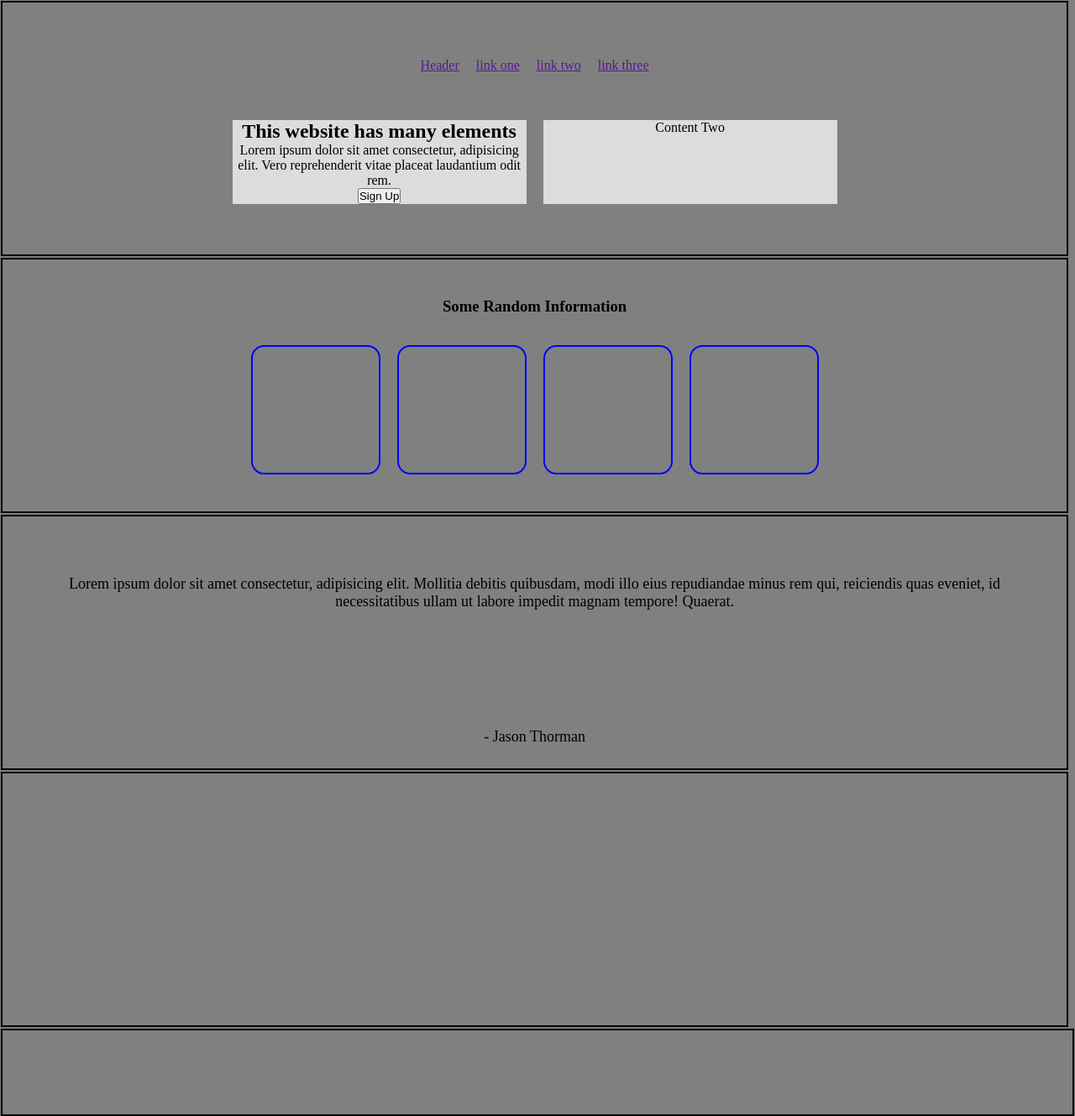
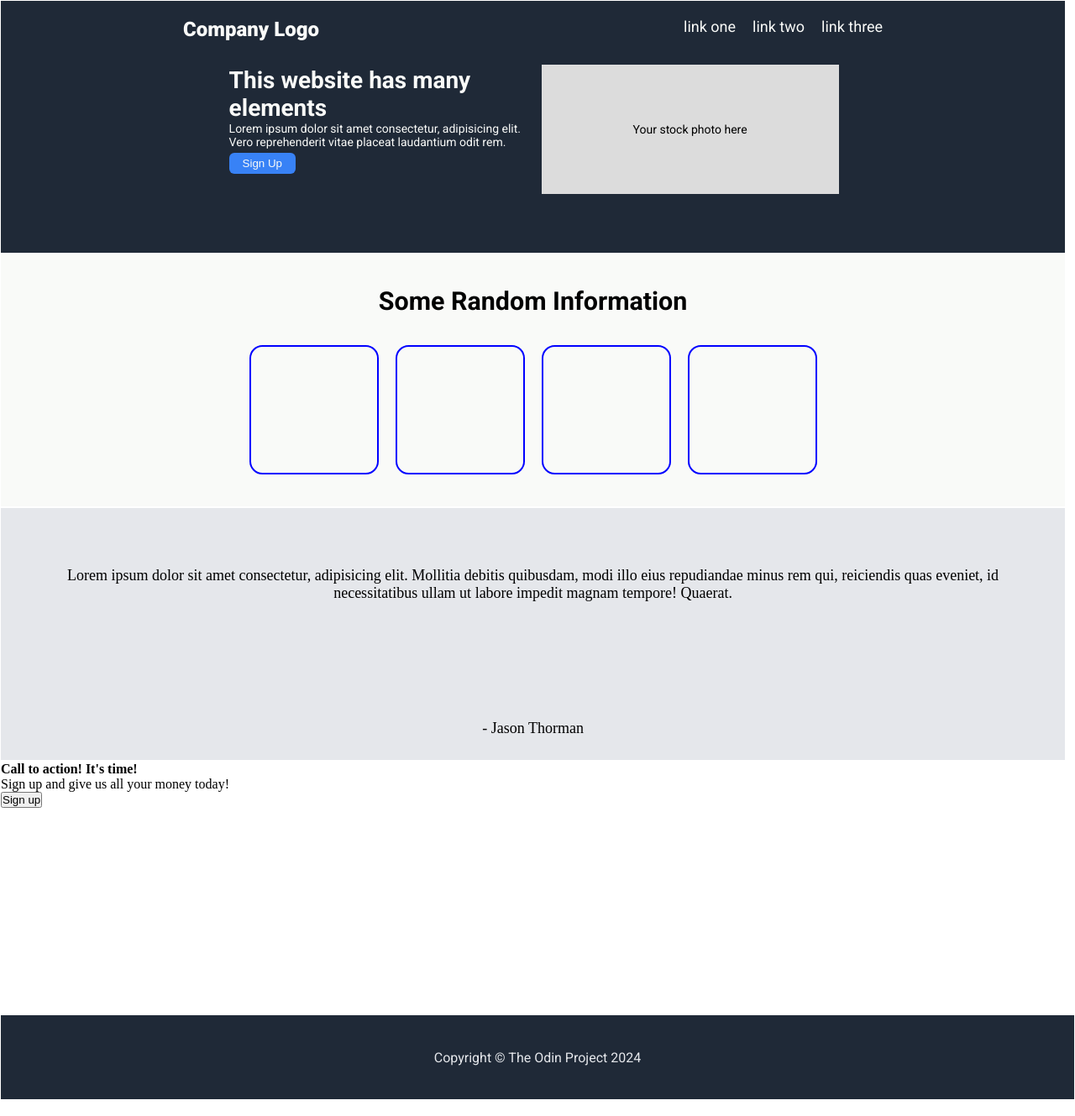
Before and after one commit to M-Exley/html-page, a plain HTML site: page index.html in a window 1280 px wide. Shown: the whole page at 84% size. Drawn offline with Linux system fonts and the light colour scheme.

Commit message:
main design finished

```diff
--- a/index.html
+++ b/index.html
@@ -5,12 +5,15 @@
     <meta name="viewport" content="width=device-width, initial-scale=1.0">
     <title>Landing Page</title>
     <link rel="stylesheet" href="style.css">
+    <!-- <link rel="stylesheet" href="//https://fonts.googleapis.com/css2?family=Roboto:ital,wght@0,100;0,300;0,400;0,500;0,700;0,900;1,100;1,300;1,400;1,500;1,700;1,900&display=swap" /> -->
 </head>
 <body>
     <div class="header">
        <div class="head">
-           <ul>
-            <li><a href="">Header</a></li>
+           <div class="logo">
+               <li><a href="">Company Logo</a></li>
+            </div>
+            <ul>
             <li><a href="">link one</a></li>
             <li><a href="">link two</a></li>
             <li><a href="">link three</a></li>
@@ -18,11 +21,11 @@
        </div>
        <div class="head-content">
         <div class="head-cont1">
-            <h2 >This website has many elements</h2>
+            <h2 style="font-size: 28px;">This website has many elements</h2>
             <p>Lorem ipsum dolor sit amet consectetur, adipisicing elit. Vero reprehenderit vitae placeat laudantium odit rem.</p>
-            <button>Sign Up</button>
+            <button id="btn-sign">Sign Up</button>
         </div>
-        <div class="head-cont2">Content Two</div>
+        <div class="head-cont2">Your stock photo here</div>
        </div>
     </div>
     <div class="content">
@@ -38,7 +41,15 @@
         <p>Lorem ipsum dolor sit amet consectetur, adipisicing elit. Mollitia debitis quibusdam, modi illo eius repudiandae minus rem qui, reiciendis quas eveniet, id necessitatibus ullam ut labore impedit magnam tempore! Quaerat.</p>
         <p class="review">- Jason Thorman</p>
     </div>
-    <div class="sign-up"></div>
-    <div class="footer"></div>
+    <div class="sign-up">
+        <div class="register">
+            <h4>Call to action! It's time!</h4>
+            <p>Sign up and give us all your money today!</p>
+            <button>Sign up</button>
+        </div>
+    </div>
+    <div class="footer">
+        <p>Copyright © The Odin Project 2024</p>
+    </div>
 </body>
 </html>
--- a/style.css
+++ b/style.css
@@ -1,3 +1,5 @@
+@import url('https://fonts.googleapis.com/css2?family=Roboto:ital,wght@0,100;0,300;0,400;0,500;0,700;0,900;1,100;1,300;1,400;1,500;1,700;1,900&display=swap');
+
 *{
     margin: 0;
     padding: 0;
@@ -6,19 +8,20 @@ body {
     display: flex;
     flex: 1;
     flex-direction: column;
-    background-color: gray;
+
 }
 
 body > div:not(.footer) {
     width: 99%;
     height: 300px;
     margin: 1px;
-    border: solid black 2px;
+
 }
 
 .header {
     display: flex;
     flex-direction: column;
+    background-color: #1F2937;
 
 }
 
@@ -26,37 +29,72 @@ body > div:not(.footer) {
     width: 100%;
     display: flex;
     flex-grow: 1;
+    justify-content: space-around;
+
+}
+
+.logo {
+    color: #F9FAF8;
+    list-style-type: none;
+    font-size: 24px;
+    font-weight: 900;
+    margin-top: 20px;
+}
+.head-content {
+    display: flex;
+    gap: 20px;
+    width: 100%;
+    /* height: 50%; */
+    justify-content: center;
+    align-items: center;
+    text-align: center;
+    list-style-type: none;
+}
+
+.head-cont1,
+.head-cont2 {
+    font-family: Roboto, sans-serif;
+    font-size: 14px;
+    height: 150px;
+    padding: 2px;
+    width: 350px;
+    margin-bottom: 70px;
+}
+
+.head-cont1 {
+    text-align: left;
+    color: #F9FAF8;
+}
+
+#btn-sign {
+    background-color: #3882F6;
+    padding: 5px 16px;
+    margin-top: 5px;
+    border-radius: 6px;
+    color: #F9FAF8;
+    border: 0px;;
+}
+
+.head-cont2 {
+    background-color: gainsboro;
+    display: flex;
     justify-content: center;
     align-items: center;
 }
 
-.head-content {
+ul {
+    font-size: 18px;
     display: flex;
-    gap: 20px;
-    width: 100%;
-    height: 50%;
-    justify-content: center;
-    align-items: center;
-    text-align: center;
-}
-
-.head-cont1,
-.head-cont2 {
-    height: 100px;
-    width: 350px;
-    background-color: gainsboro;
-    margin-bottom: 70px;
-}
-
-
-ul {
-    display: flex;
+    padding-top: 20px;;
     gap: 20px;
     list-style: none;
 }
 
 
 .content {
+    font-size: 26px;
+    background-color: #F9FAF8;
+    font-family: Roboto, sans-serif;
     display:flex;
     flex-direction: column;
     justify-content: center;
@@ -78,6 +116,9 @@ ul {
     border: 2px solid blue;
 }
 
+.quotes {
+    background-color: #E5E7EB;
+}
 .quotes p {
     text-align: center;
     padding: 70px;
@@ -85,7 +126,19 @@ ul {
 }
 
 .footer {
+    display: flex;
+    text-align: center;
+    justify-content: center;
+    align-items: center;
     height: 100px;
     margin: 1px;
-    border: solid black 2px;
+    background-color:#1F2937;
+    color: #E5E7EB;
+    font-family: Roboto, sans-serif;
 }
+
+a {
+    text-decoration-line: none;
+    color: #F9FAF8;
+    font-family: Roboto, sans-serif;
+}
```
